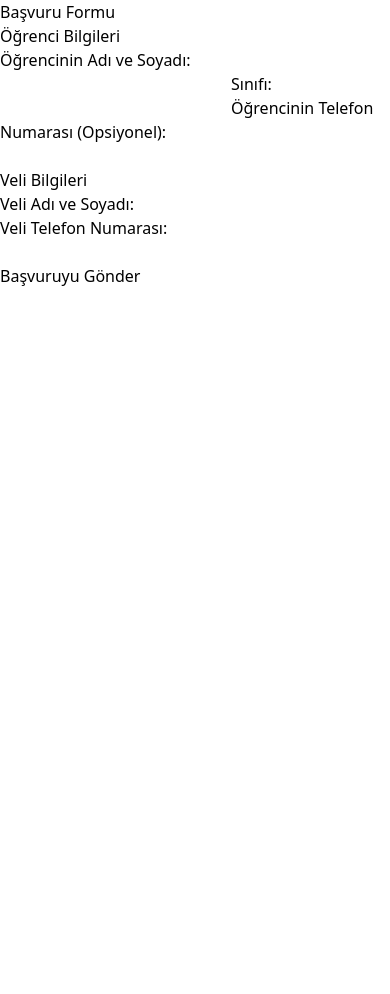
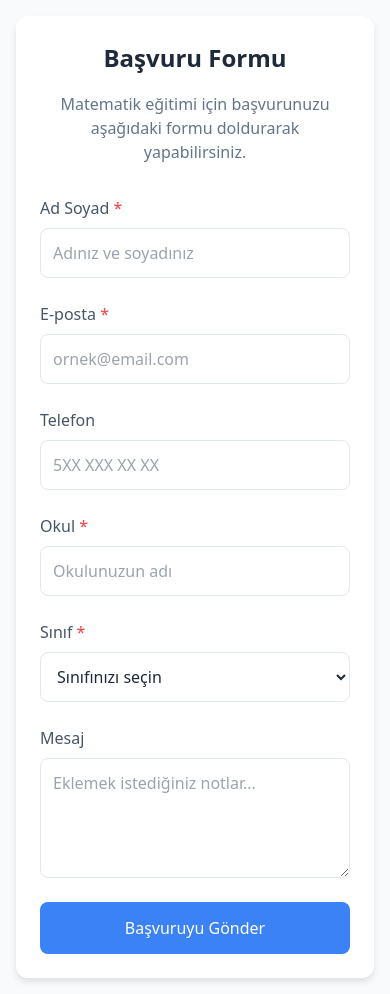
Before and after one commit to alifuatakbas/e-math-frontend, a Next.js app: page /basvuru in a window 390 px wide. Before the commit the page ends 844 px from the top, so only its background shows below. Built offline with nearby package versions, Linux system fonts and the light colour scheme.

Commit message:
basvuru ekrani

```diff
--- a/app/basvuru/page.tsx
+++ b/app/basvuru/page.tsx
@@ -1,89 +1,149 @@
-// pages/basvuru.tsx
 "use client";
-import React, { useState } from 'react';
-import styles from '../styles/Navbar.module.css';
+import React, { useState, useEffect } from 'react';
+import styles from '../styles/Basvuru.module.css';
 
-const Apply: React.FC = () => {
+const BasvuruPage = () => {
+  const [isDarkMode, setIsDarkMode] = useState(false);
   const [formData, setFormData] = useState({
-    studentName: '',
-    studentClass: '',
-    studentPhone: '',
-    parentName: '',
-    parentPhone: '',
+    fullName: '',
+    email: '',
+    phone: '',
+    school: '',
+    grade: '',
+    message: ''
   });
 
-  // Form verilerini güncelleyen fonksiyon
-  const handleChange = (e: React.ChangeEvent<HTMLInputElement | HTMLTextAreaElement>) => {
-    const { name, value } = e.target;
-    setFormData(prevState => ({
-      ...prevState,
-      [name]: value
-    }));
-  };
+  useEffect(() => {
+    const theme = localStorage.getItem('theme');
+    setIsDarkMode(theme === 'dark');
 
-  // Form gönderme işlemi
-  const handleSubmit = (e: React.FormEvent) => {
+    const observer = new MutationObserver((mutations) => {
+      mutations.forEach((mutation) => {
+        if (mutation.target.nodeName === 'HTML') {
+          const isDark = document.documentElement.classList.contains('dark-theme');
+          setIsDarkMode(isDark);
+        }
+      });
+    });
+
+    observer.observe(document.documentElement, {
+      attributes: true,
+      attributeFilter: ['class'],
+    });
+
+    return () => observer.disconnect();
+  }, []);
+
+  const handleSubmit = async (e: React.FormEvent) => {
     e.preventDefault();
-    // Form verilerini işleyebilir ve backend'e gönderebilirsiniz
-    console.log(formData);
-    alert('Başvurunuz alınmıştır!');
+    try {
+      const response = await fetch(`${process.env.NEXT_PUBLIC_API_URL}/applications`, {
+        method: 'POST',
+        headers: {
+          'Content-Type': 'application/json',
+        },
+        body: JSON.stringify(formData)
+      });
+
+      if (response.ok) {
+        alert('Başvurunuz başarıyla alındı!');
+        setFormData({
+          fullName: '',
+          email: '',
+          phone: '',
+          school: '',
+          grade: '',
+          message: ''
+        });
+      } else {
+        alert('Başvuru gönderilirken bir hata oluştu.');
+      }
+    } catch (error) {
+      console.error('Başvuru hatası:', error);
+      alert('Başvuru gönderilirken bir hata oluştu.');
+    }
   };
 
   return (
+    <div className={`${styles.container} ${isDarkMode ? styles.darkMode : ''}`}>
       <div className={styles.formContainer}>
-      <h2>Başvuru Formu</h2>
-      <form onSubmit={handleSubmit} className={styles.applicationForm}>
-        <div className={styles.studentSection}>
-          <h3>Öğrenci Bilgileri</h3>
-          <label htmlFor="studentName">Öğrencinin Adı ve Soyadı:</label>
+        <h1 className={styles.title}>Başvuru Formu</h1>
+        <p className={styles.description}>
+          Matematik eğitimi için başvurunuzu aşağıdaki formu doldurarak yapabilirsiniz.
+        </p>
+
+        <form onSubmit={handleSubmit} className={styles.form}>
+          <div className={styles.formGroup}>
+            <label className={styles.required} htmlFor="fullName">Ad Soyad</label>
             <input
               type="text"
-            id="studentName"
-            name="studentName"
-            value={formData.studentName}
-            onChange={handleChange}
+              id="fullName"
               required
-          />
-
-          <label htmlFor="studentClass">Sınıfı:</label>
-          <input
-            type="text"
-            id="studentClass"
-            name="studentClass"
-            value={formData.studentClass}
-            onChange={handleChange}
-            required
-          />
-
-          <label htmlFor="studentPhone">Öğrencinin Telefon Numarası (Opsiyonel):</label>
-          <input
-            type="text"
-            id="studentPhone"
-            name="studentPhone"
-            value={formData.studentPhone}
-            onChange={handleChange}
+              value={formData.fullName}
+              onChange={(e) => setFormData({...formData, fullName: e.target.value})}
+              placeholder="Adınız ve soyadınız"
             />
           </div>
 
-        <div className={styles.parentSection}>
-          <h3>Veli Bilgileri</h3>
-          <label htmlFor="parentName">Veli Adı ve Soyadı:</label>
+          <div className={styles.formGroup}>
+            <label className={styles.required} htmlFor="email">E-posta</label>
+            <input
+              type="email"
+              id="email"
+              required
+              value={formData.email}
+              onChange={(e) => setFormData({...formData, email: e.target.value})}
+              placeholder="ornek@email.com"
+            />
+          </div>
+
+          <div className={styles.formGroup}>
+            <label htmlFor="phone">Telefon</label>
+            <input
+              type="tel"
+              id="phone"
+              value={formData.phone}
+              onChange={(e) => setFormData({...formData, phone: e.target.value})}
+              placeholder="5XX XXX XX XX"
+            />
+          </div>
+
+          <div className={styles.formGroup}>
+            <label className={styles.required} htmlFor="school">Okul</label>
             <input
               type="text"
-            id="parentName"
-            name="parentName"
-            value={formData.parentName}
-            onChange={handleChange}
+              id="school"
               required
+              value={formData.school}
+              onChange={(e) => setFormData({...formData, school: e.target.value})}
+              placeholder="Okulunuzun adı"
             />
+          </div>
 
-          <label htmlFor="parentPhone">Veli Telefon Numarası:</label>
-          <input
-            type="text"
-            id="parentPhone"
-            name="parentPhone"
-            value={formData.parentPhone}
-            onChange={handleChange}
+          <div className={styles.formGroup}>
+            <label className={styles.required} htmlFor="grade">Sınıf</label>
+            <select
+              id="grade"
+              required
+              value={formData.grade}
+              onChange={(e) => setFormData({...formData, grade: e.target.value})}
+            >
+              <option value="">Sınıfınızı seçin</option>
+              <option value="9">9. Sınıf</option>
+              <option value="10">10. Sınıf</option>
+              <option value="11">11. Sınıf</option>
+              <option value="12">12. Sınıf</option>
+              <option value="mezun">Mezun</option>
+            </select>
+          </div>
+
+          <div className={styles.formGroup}>
+            <label htmlFor="message">Mesaj</label>
+            <textarea
+              id="message"
+              value={formData.message}
+              onChange={(e) => setFormData({...formData, message: e.target.value})}
+              placeholder="Eklemek istediğiniz notlar..."
             />
           </div>
 
@@ -92,7 +152,8 @@ const Apply: React.FC = () => {
           </button>
         </form>
       </div>
+    </div>
   );
 };
 
-export default Apply;
+export default BasvuruPage;
--- a/app/components/Basvuru_Form.tsx
+++ /dev/null
@@ -1,178 +0,0 @@
-"use client";
-import React, { useState, useEffect } from 'react';
-import styles from '../styles/BasvuruForm.module.css';
-
-interface ApplicationFormProps {
-  isOpen: boolean;
-  onClose: () => void;
-}
-
-const ApplicationForm: React.FC<ApplicationFormProps> = ({ isOpen, onClose }) => {
-  const [isDarkMode, setIsDarkMode] = useState(false);
-  const [formData, setFormData] = useState({
-    fullName: '',
-    email: '',
-    phone: '',
-    school: '',
-    grade: '',
-    message: ''
-  });
-
-  useEffect(() => {
-    const theme = localStorage.getItem('theme');
-    setIsDarkMode(theme === 'dark');
-
-    const observer = new MutationObserver((mutations) => {
-      mutations.forEach((mutation) => {
-        if (mutation.target.nodeName === 'HTML') {
-          const isDark = document.documentElement.classList.contains('dark-theme');
-          setIsDarkMode(isDark);
-        }
-      });
-    });
-
-    observer.observe(document.documentElement, {
-      attributes: true,
-      attributeFilter: ['class'],
-    });
-
-    return () => observer.disconnect();
-  }, []);
-
-  useEffect(() => {
-    if (isOpen) {
-      document.body.style.overflow = 'hidden';
-    } else {
-      document.body.style.overflow = 'unset';
-    }
-
-    return () => {
-      document.body.style.overflow = 'unset';
-    };
-  }, [isOpen]);
-
-  const handleSubmit = async (e: React.FormEvent) => {
-    e.preventDefault();
-    try {
-      const response = await fetch(`${process.env.NEXT_PUBLIC_API_URL}/applications`, {
-        method: 'POST',
-        headers: {
-          'Content-Type': 'application/json',
-        },
-        body: JSON.stringify(formData)
-      });
-
-      if (response.ok) {
-        alert('Başvurunuz başarıyla alındı!');
-        onClose();
-        setFormData({
-          fullName: '',
-          email: '',
-          phone: '',
-          school: '',
-          grade: '',
-          message: ''
-        });
-      } else {
-        alert('Başvuru gönderilirken bir hata oluştu.');
-      }
-    } catch (error) {
-      console.error('Başvuru hatası:', error);
-      alert('Başvuru gönderilirken bir hata oluştu.');
-    }
-  };
-
-  if (!isOpen) return null;
-
-  return (
-    <div className={styles.modalOverlay} onClick={onClose}>
-        <div
-            className={`${styles.modalContent} ${isDarkMode ? styles.darkMode : ''}`}
-            onClick={e => e.stopPropagation()}
-        >
-            <button className={styles.closeButton} onClick={onClose}>×</button>
-            <h2 className={styles.formTitle}>Başvuru Formu</h2>
-            <form onSubmit={handleSubmit}>
-                <div className={styles.formGroup}>
-                    <label className={styles.required} htmlFor="fullName">Ad Soyad</label>
-                    <input
-                        type="text"
-                        id="fullName"
-                        required
-                        value={formData.fullName}
-                        onChange={(e) => setFormData({...formData, fullName: e.target.value})}
-                        placeholder="Adınız ve soyadınız"
-                    />
-                </div>
-
-                <div className={styles.formGroup}>
-                    <label className={styles.required} htmlFor="email">E-posta</label>
-                    <input
-                        type="email"
-                        id="email"
-                        required
-                        value={formData.email}
-                        onChange={(e) => setFormData({...formData, email: e.target.value})}
-                        placeholder="ornek@email.com"
-                    />
-                </div>
-
-                <div className={styles.formGroup}>
-                    <label htmlFor="phone">Telefon</label>
-                    <input
-                        type="tel"
-                        id="phone"
-                        value={formData.phone}
-                        onChange={(e) => setFormData({...formData, phone: e.target.value})}
-                        placeholder="5XX XXX XX XX"
-                    />
-                </div>
-
-                <div className={styles.formGroup}>
-                    <label className={styles.required} htmlFor="school">Okul</label>
-                    <input
-                        type="text"
-                        id="school"
-                        required
-                        value={formData.school}
-                        onChange={(e) => setFormData({...formData, school: e.target.value})}
-                        placeholder="Okulunuzun adı"
-                    />
-                </div>
-
-                <div className={styles.formGroup}>
-                    <label className={styles.required} htmlFor="grade">Sınıf</label>
-                    <select
-                        id="grade"
-                        required
-                        value={formData.grade}
-                        onChange={(e) => setFormData({...formData, grade: e.target.value})}
-                    >
-                        <option value="">Sınıfınızı seçin</option>
-                        <option value="5">5. Sınıf</option>
-                        <option value="6">6. Sınıf</option>
-                        <option value="7">7. Sınıf</option>
-                        <option value="8">8. Sınıf</option>
-                    </select>
-                </div>
-
-                <div className={styles.formGroup}>
-                    <label htmlFor="message">Mesaj</label>
-                    <textarea
-                        id="message"
-                        value={formData.message}
-                        onChange={(e) => setFormData({...formData, message: e.target.value})}
-                        placeholder="Eklemek istediğiniz notlar..."
-                    />
-                </div>
-
-                <button type="submit" className={styles.submitButton}>
-                    Başvuruyu Gönder
-                </button>
-            </form>
-        </div>
-    </div>
-  );
-};
-
-export default ApplicationForm;
--- a/app/components/Navbar.tsx
+++ b/app/components/Navbar.tsx
@@ -3,7 +3,6 @@ import React, { useState, useEffect } from 'react';
 import Link from 'next/link';
 import { useRouter } from 'next/navigation';
 import styles from '../styles/Navbar.module.css';
-import Basvuru_Form from "../components/Basvuru_Form";
 
 interface User {
   full_name: string;
@@ -54,7 +53,6 @@ const Navbar: React.FC = () => {
   const [isAdmin, setIsAdmin] = useState(false);
   const [isMenuOpen, setIsMenuOpen] = useState(false);
   const [isDarkMode, setIsDarkMode] = useState(false);
-  const [isApplicationFormOpen, setIsApplicationFormOpen] = useState(false);
 
   useEffect(() => {
 
@@ -199,16 +197,9 @@ const Navbar: React.FC = () => {
             <Link href="/hakkimizda" className={styles.navLink} onClick={closeMenu}>
               Hakkımızda
             </Link>
-            <button
-                className={styles.ctaButton}
-                onClick={() => setIsApplicationFormOpen(true)}
-            >
-              Başvuru
-            </button>
-            <Basvuru_Form
-  isOpen={isApplicationFormOpen}
-  onClose={() => setIsApplicationFormOpen(false)}
-/>
+             <Link href="/basvuru" className={styles.ctaButton} onClick={closeMenu}>
+          Başvuru
+        </Link>
 
             <div className={styles.authButtons}>
               {currentUser ? (
--- a/app/styles/BasvuruForm.module.css
+++ b/app/styles/Basvuru.module.css
@@ -1,75 +1,65 @@
-/* styles/ApplicationForm.module.css */
-.modalOverlay {
-  position: fixed;
-  top: 0;
-  left: 0;
-  right: 0;
-  bottom: 0;
-  background-color: rgba(0, 0, 0, 0.5);
+.container {
+  min-height: 100vh;
+  padding: 2rem;
+  background-color: #F8FAFC;
   display: flex;
   justify-content: center;
   align-items: center;
-  z-index: 1000;
-  padding: 20px;
 }
 
-.modalContent {
-  background-color: #F8FAFC;
-  padding: 2.5rem;
-  border-radius: 12px;
-  width: 90%;
-  max-width: 500px;
-  max-height: 90vh;
-  overflow-y: auto;
-  position: relative;
-  box-shadow: 0 4px 6px rgba(0, 0, 0, 0.1);
-}
-
-.modalContent.darkMode {
+.container.darkMode {
   background-color: #0F172A;
   color: #F1F5F9;
 }
 
-.closeButton {
-  position: absolute;
-  top: 1rem;
-  right: 1rem;
-  background: none;
-  border: none;
-  font-size: 1.5rem;
-  cursor: pointer;
-  color: #64748B;
-  padding: 5px 10px;
-  border-radius: 4px;
+.formContainer {
+  background-color: white;
+  padding: 2.5rem;
+  border-radius: 12px;
+  width: 100%;
+  max-width: 600px;
+  box-shadow: 0 4px 6px rgba(0, 0, 0, 0.1);
 }
 
-.closeButton:hover {
-  background-color: rgba(0, 0, 0, 0.1);
+.darkMode .formContainer {
+  background-color: #1E293B;
 }
 
-.darkMode .closeButton:hover {
-  background-color: rgba(255, 255, 255, 0.1);
+.title {
+  font-size: 2rem;
+  font-weight: 600;
+  color: #1E293B;
+  text-align: center;
+  margin-bottom: 1rem;
 }
 
-.formTitle {  /* h2 yerine .formTitle kullanıyoruz */
-  margin-bottom: 2rem;
-  color: #1E293B;
-  text-align: center;
-  font-size: 1.5rem;
-  font-weight: 600;
-}
-
-.darkMode .formTitle {
+.darkMode .title {
   color: #F1F5F9;
 }
 
+.description {
+  text-align: center;
+  color: #64748B;
+  margin-bottom: 2rem;
+}
+
+.darkMode .description {
+  color: #CBD5E1;
+}
+
+.form {
+  display: flex;
+  flex-direction: column;
+  gap: 1.5rem;
+}
+
 .formGroup {
-  margin-bottom: 1.5rem;
+  display: flex;
+  flex-direction: column;
+  gap: 0.5rem;
 }
 
 .formGroup label {
-  display: block;
-  margin-bottom: 0.5rem;
   color: #475569;
   font-weight: 500;
 }
@@ -86,7 +76,6 @@
 .formGroup input,
 .formGroup select,
 .formGroup textarea {
-  width: 100%;
   padding: 0.75rem;
   border: 1px solid #E2E8F0;
   border-radius: 8px;
@@ -118,7 +107,6 @@
 }
 
 .submitButton {
-  width: 100%;
   padding: 0.875rem;
   background-color: #3B82F6;
   color: white;
@@ -134,18 +122,17 @@
   background-color: #2563EB;
 }
 
-.darkMode .submitButton {
-  background-color: #3B82F6;
-}
+@media (max-width: 640px) {
+  .container {
+    padding: 1rem;
+  }
 
-.darkMode .submitButton:hover {
-  background-color: #2563EB;
-}
+  .formContainer {
+    padding: 1.5rem;
+  }
 
-@media (max-width: 640px) {
-  .modalContent {
-    padding: 1.5rem;
-    width: 95%;
+  .title {
+    font-size: 1.5rem;
   }
 
   .formGroup input,
```
Lines whose indentation alone changed are shown as unchanged.
